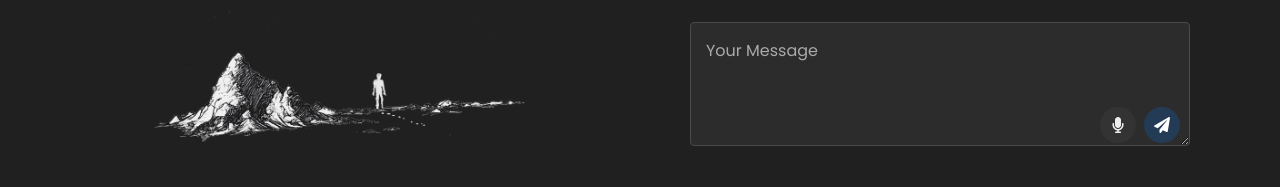
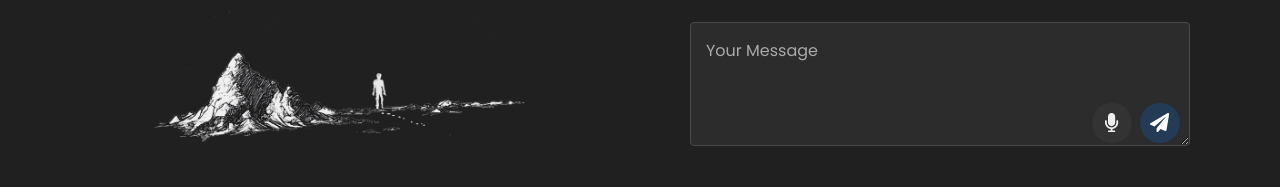
Before and after one commit to eniolatalabi/talabi-portfolio, a React (Create React App) app: page / in a window 1280 px wide. Shown: the part 3225-3412 px from the top of the page. Built offline with nearby package versions, Linux system fonts and the light colour scheme.

Commit message:
control-btn resized

```diff
--- a/src/Components/Contact.css
+++ b/src/Components/Contact.css
@@ -134,13 +134,13 @@
   display: flex;
   align-items: center;
   justify-content: center;
-  width: 36px;
-  height: 36px;
+  width: 40px;
+  height: 40px;
   border: none;
   border-radius: 50%;
   cursor: pointer;
   transition: all 0.3s ease;
-  font-size: 1rem;
+  font-size: 1.2rem;
   position: relative;
 }
 
@@ -386,11 +386,11 @@
     justify-content: center;
   }
 
-  .control-btn {
+  /* .control-btn {
     width: 33px;
     height: 33px;
     font-size: 0.9rem;
-  }
+  } */
 }
 
 
```
